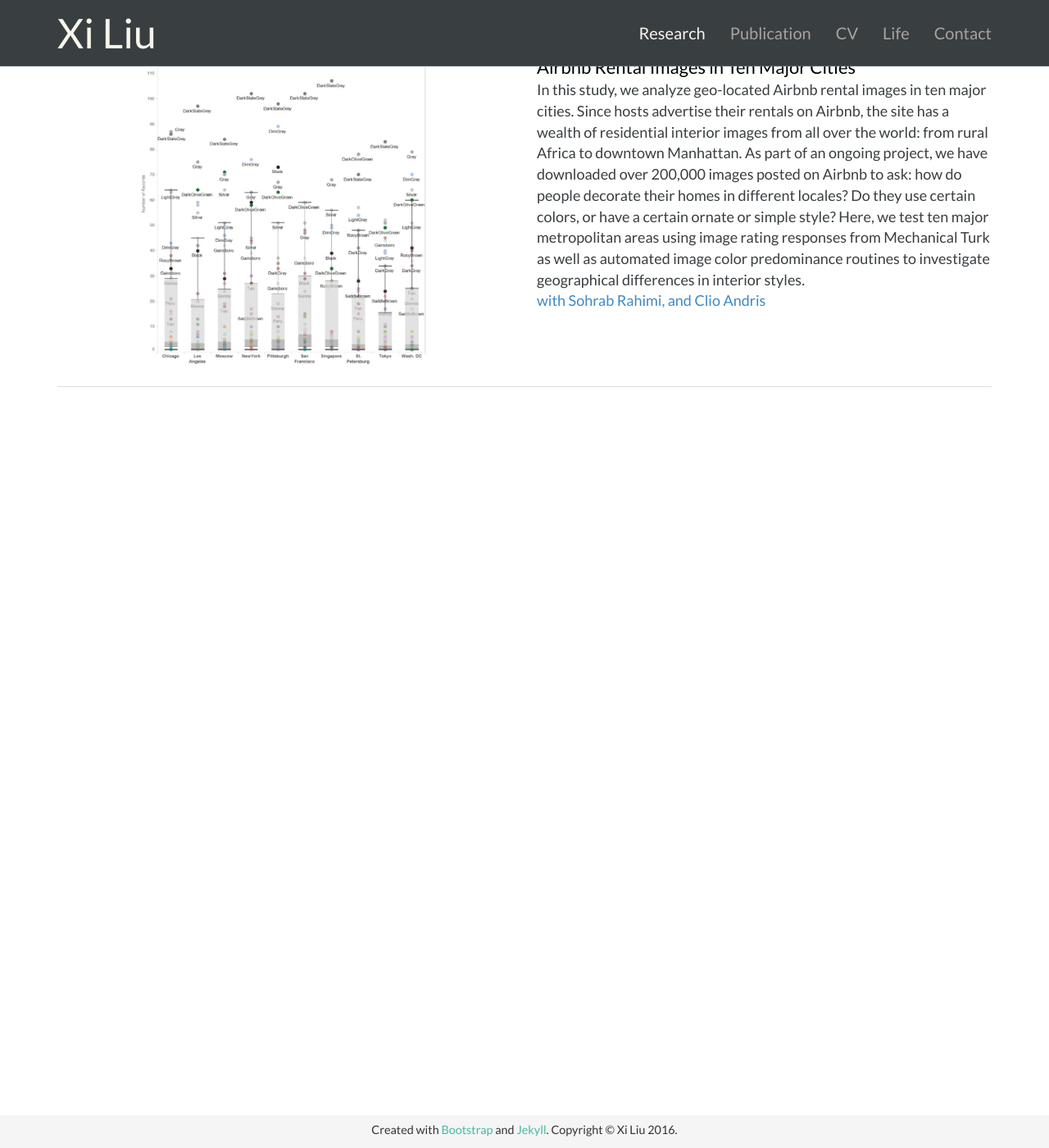
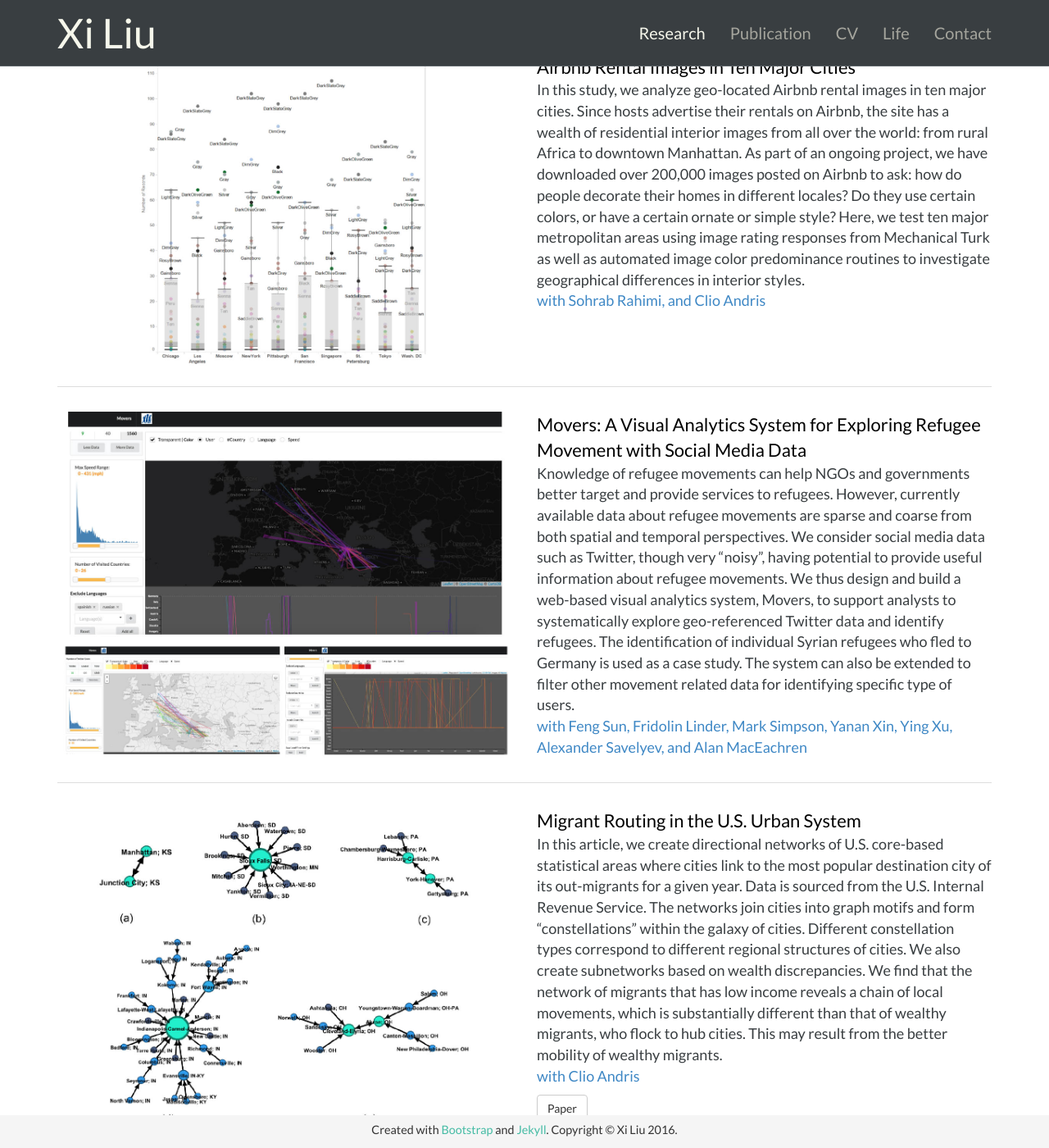
Before and after one commit to xiliu18/xiliu18.github.io, a Jekyll site: the page built from research.html, in a window 1280 px wide and 1400 px high, scrolled down 2897 px. Shown: the whole window at 82% size. Built offline with Jekyll 4.4.1, drawn with Linux system fonts in a browser that asks for light colours; before the commit the page ends 3399 px from its top, so only the background shows below that.

Commit message:
added some more projects

```diff
--- a/research.html
+++ b/research.html
@@ -182,6 +182,7 @@ title: Research
             </div>
         </div>
 
+
         <div class='pubwrap'>
             <div class='row'>
                 <div class='col-md-6'>
@@ -203,5 +204,48 @@ title: Research
             </div>
         </div>
 
+
+        <div class='pubwrap'>
+            <div class='row'>
+                <div class='col-md-6'>
+                    <div class='pubimg'>
+                        <img src="/images/movers.jpg">
+                    </div>
+                </div>
+                <div class='col-md-6'>
+                    <div class='pub'>
+                        <div class='pubt'>Movers: A Visual Analytics System for Exploring Refugee Movement with Social Media Data</div>
+                        <div class='pubd'>Knowledge of refugee movements can help NGOs and governments better target and provide services to refugees. However, currently available data about refugee movements are sparse and coarse from both spatial and temporal perspectives. We consider social media data such as Twitter, though very “noisy”, having potential to provide useful information about refugee movements. We thus design and build a web-based visual analytics system, Movers, to support analysts to systematically explore geo-referenced Twitter data and identify refugees. The identification of individual Syrian refugees who fled to Germany is used as a case study. The system can also be extended to filter other movement related data for identifying specific type of users.
+                        </div>
+                        <div class='puba'>with Feng Sun, Fridolin Linder, Mark Simpson, Yanan Xin, Ying Xu, Alexander Savelyev, and Alan MacEachren</div>
+                        <div class='publ'>
+                            <!-- <a class="btn btn-default" href="http://www.tandfonline.com/doi/abs/10.1080/00045608.2015.1018773">Paper</a> -->
+                        </div>
+                    </div>
+                </div>
+            </div>
+        </div>
+
+        <div class='pubwrap'>
+            <div class='row'>
+                <div class='col-md-6'>
+                    <div class='pubimg'>
+                        <img src="/images/cityGalaxy.jpg">
+                    </div>
+                </div>
+                <div class='col-md-6'>
+                    <div class='pub'>
+                        <div class='pubt'>Migrant Routing in the U.S. Urban System</div>
+                        <div class='pubd'>In this article, we create directional networks of U.S. core-based statistical areas where cities link to the most popular destination city of its out-migrants for a given year. Data is sourced from the U.S. Internal Revenue Service. The networks join cities into graph motifs and form “constellations” within the galaxy of cities. Different constellation types correspond to different regional structures of cities. We also create subnetworks based on wealth discrepancies. We find that the network of migrants that has low income reveals a chain of local movements, which is substantially different than that of wealthy migrants, who flock to hub cities. This may result from the better mobility of wealthy migrants.
+                        </div>
+                        <div class='puba'>with Clio Andris</div>
+                        <div class='publ'>
+                            <a class="btn btn-default" href="http://www.geovista.psu.edu/publications/2016/2FacesofUrbanHierarchyLNCS-NPC2013.pdf">Paper</a>
+                        </div>
+                    </div>
+                </div>
+            </div>
+        </div>
+
     </div>
 </div>
```
Also changed, not shown: images/cityGalaxy.jpg (added), images/movers.jpg (added), 6 other files.
